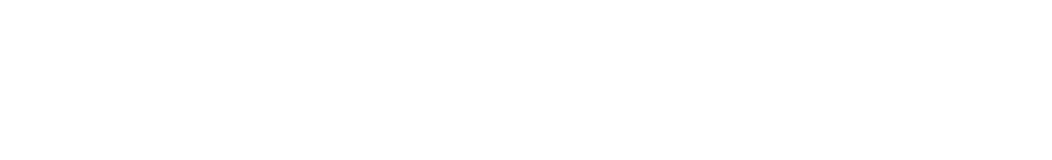
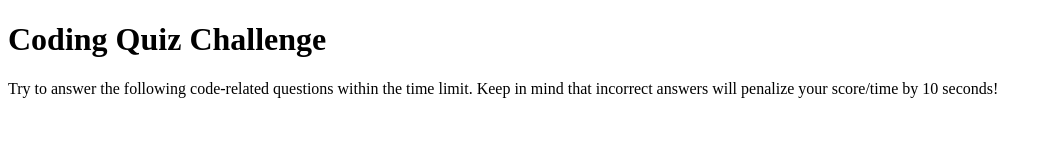
Before and after one commit to Ricky-Sama/Coding-Quiz, a plain HTML site: page index.html in a window 1280 px wide. Shown: the whole page, without its empty margins (0-1052 px from the left). Drawn offline with Linux system fonts and the light colour scheme.

Commit message:
added h1 and p tags

```diff
--- a/index.html
+++ b/index.html
@@ -8,6 +8,11 @@
 </head>
 <body>
 
+    <header>
+        <h1>Coding Quiz Challenge</h1>
+        <p>Try to answer the following code-related questions within the time limit. Keep in mind that incorrect answers will penalize your score/time by 10 seconds!</p>
+    </header>
+
  <script src="./assets/script.js"></script>
 </body>
 </html>
```
